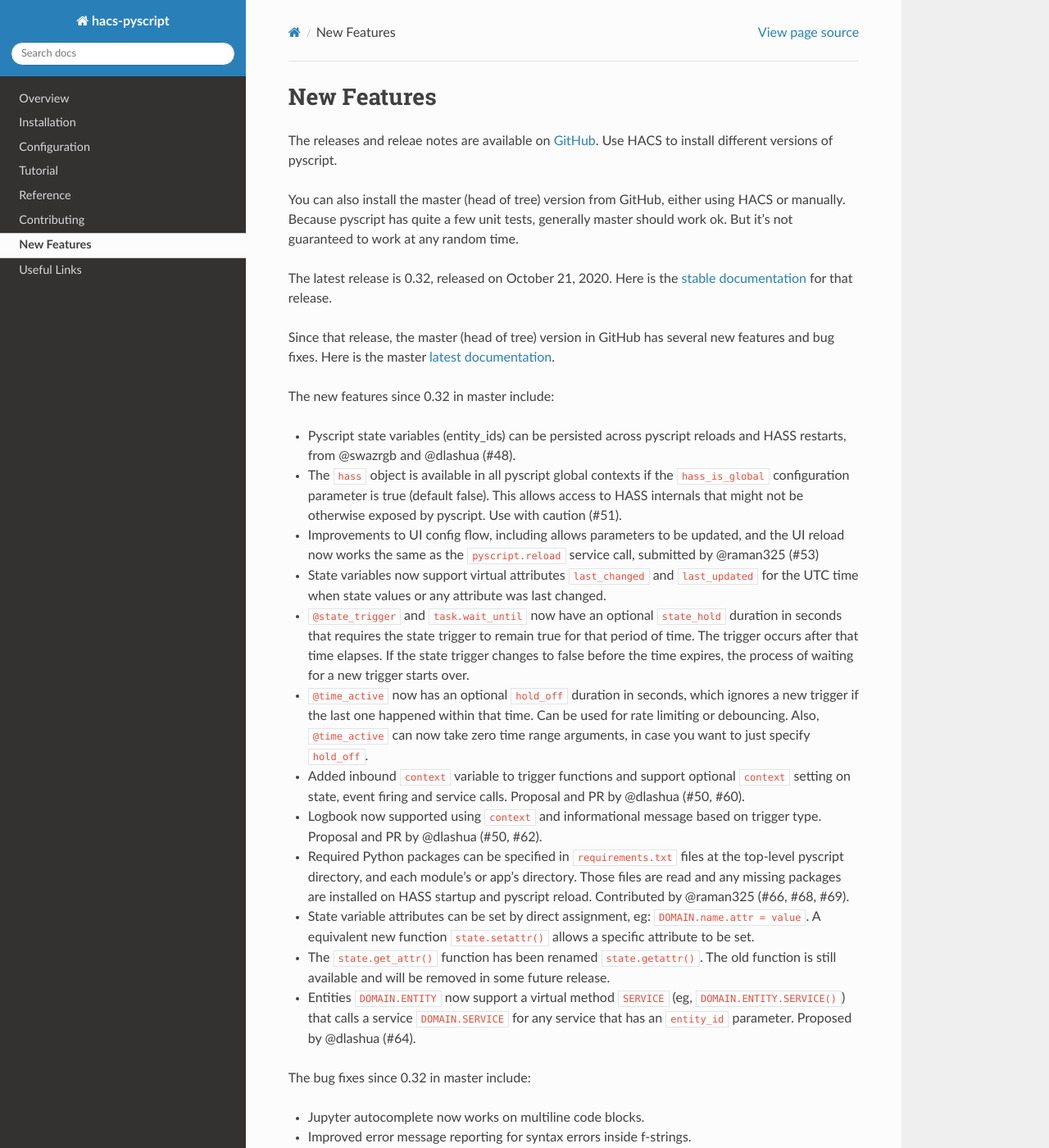
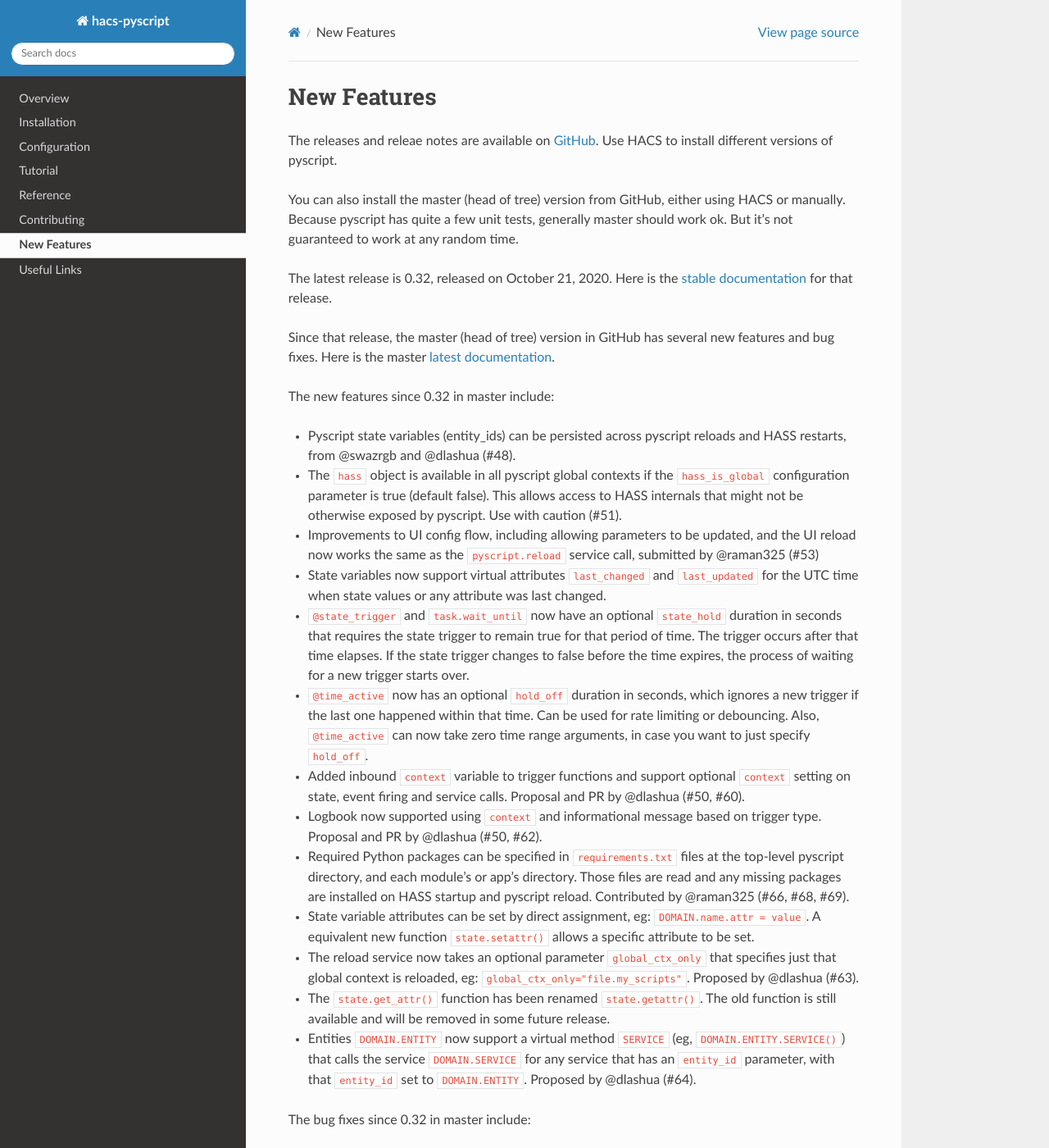
Before and after one commit to custom-components/pyscript, a Sphinx documentation site: the page built from docs/new_features.rst, in a window 1280 px wide and 1400 px high. Shown: the whole window at 82% size. Built offline with Sphinx 7.4.7 and the Read the Docs theme 2.0.0, drawn with Linux system fonts in a browser that asks for light colours.

Commit message:
few edits to new_features

```diff
--- a/docs/new_features.rst
+++ b/docs/new_features.rst
@@ -21,7 +21,7 @@
 - The ``hass`` object is available in all pyscript global contexts if the ``hass_is_global`` configuration parameter
   is true (default false). This allows access to HASS internals that might not be otherwise exposed by pyscript.
   Use with caution (#51).
-- Improvements to UI config flow, including allows parameters to be updated, and the UI reload now works the same
+- Improvements to UI config flow, including allowing parameters to be updated, and the UI reload now works the same
   as the ``pyscript.reload`` service call, submitted by @raman325 (#53)
 - State variables now support virtual attributes ``last_changed`` and ``last_updated`` for the UTC time when state
   values or any attribute was last changed.
@@ -40,11 +40,13 @@
   installed on HASS startup and pyscript reload. Contributed by @raman325 (#66, #68, #69).
 - State variable attributes can be set by direct assignment, eg: ``DOMAIN.name.attr = value``. A
   equivalent new function ``state.setattr()`` allows a specific attribute to be set.
+- The reload service now takes an optional parameter ``global_ctx_only`` that specifies just that
+  global context is reloaded, eg: ``global_ctx_only="file.my_scripts"``.  Proposed by @dlashua (#63).
 - The ``state.get_attr()`` function has been renamed ``state.getattr()``. The old function is
   still available and will be removed in some future release.
 - Entities ``DOMAIN.ENTITY`` now support a virtual method ``SERVICE`` (eg, ``DOMAIN.ENTITY.SERVICE()``)
-  that calls a service ``DOMAIN.SERVICE`` for any service that has an ``entity_id`` parameter.
-  Proposed by @dlashua (#64).
+  that calls the service ``DOMAIN.SERVICE`` for any service that has an ``entity_id`` parameter, with
+  that ``entity_id`` set to ``DOMAIN.ENTITY``. Proposed by @dlashua (#64).
 
 The bug fixes since 0.32 in master include:
 
```
